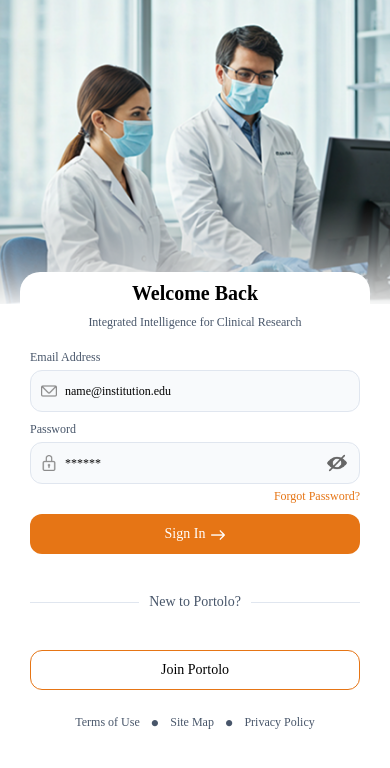
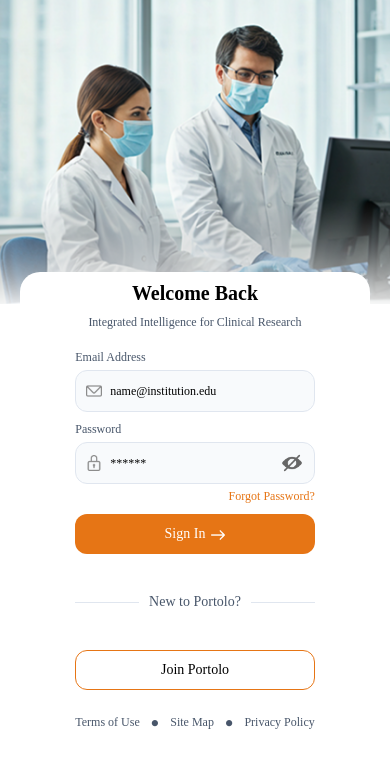
Before and after one commit to dipansml/Portolo, a React Native app: screen /Dashboard in a window 390 px wide. Shown: the top 768 px of the page. Built offline with nearby package versions, Linux system fonts and the light colour scheme.

Commit message:
26-03-2026 4.14

```diff
--- a/src/screen/HomeScreen.tsx
+++ b/src/screen/HomeScreen.tsx
@@ -191,7 +191,7 @@ const styles = StyleSheet.create({
     backgroundColor: '#F8F7F5',
   },
   topRoundedBox: {
-    height: 200,
+    height: '30%',
     backgroundColor: '#E67515',
     borderBottomLeftRadius: 40,
     borderBottomRightRadius: 40,
@@ -203,7 +203,7 @@ const styles = StyleSheet.create({
     justifyContent: 'flex-start',
     marginLeft: 10,
     marginRight: 10,
-    marginTop:-80,
+    marginTop:'-25%',
     borderRadius: 30,
     padding: 10,
 },
@@ -232,7 +232,7 @@ title: {
   horizontalView: {
     flexDirection: 'row',
     alignItems: 'flex-start',
-    padding: 16,
+    padding: 12,
     marginTop: 30,
   },
 
--- a/src/screen/Login.tsx
+++ b/src/screen/Login.tsx
@@ -6,7 +6,8 @@ import {View,
   StyleSheet,
   Image,
   ActivityIndicator,
-  ImageBackground} from 'react-native';
+  ImageBackground,
+  ScrollView} from 'react-native';
   import { Dimensions } from 'react-native';
   import { NativeStackNavigationProp } from '@react-navigation/native-stack';
   import { SafeAreaView } from 'react-native-safe-area-context';
@@ -74,6 +75,9 @@ const handleSignup = () => {
     />
     {/* Content */}
     <View style={styles.container}>
+      <ScrollView
+          contentContainerStyle={styles.scrollContent}
+          showsVerticalScrollIndicator={false}>
       <FullScreenLoader visible={loading} />
       <Text style={styles.title}>Welcome Back</Text>
       <Text style={styles.title_normal}>Integrated Intelligence for Clinical Research</Text>
@@ -179,6 +183,7 @@ const handleSignup = () => {
         Privacy Policy
       </Text>
     </View>
+    </ScrollView>
     </View>
   </View>
   );
@@ -213,6 +218,10 @@ const styles = StyleSheet.create({
     borderRadius: 20,
     marginTop:'-60%',
 },
+
+scrollContent: {
+    padding: 0,
+  },
 
     banner: {
       width: '100%',
@@ -382,6 +391,7 @@ buttonIcon: {
   container_horizontal1: {
     flexDirection: 'row',
     alignItems: 'center',
+    justifyContent: 'center',
     marginTop: 10,
     marginBottom: 20,
   },
```
